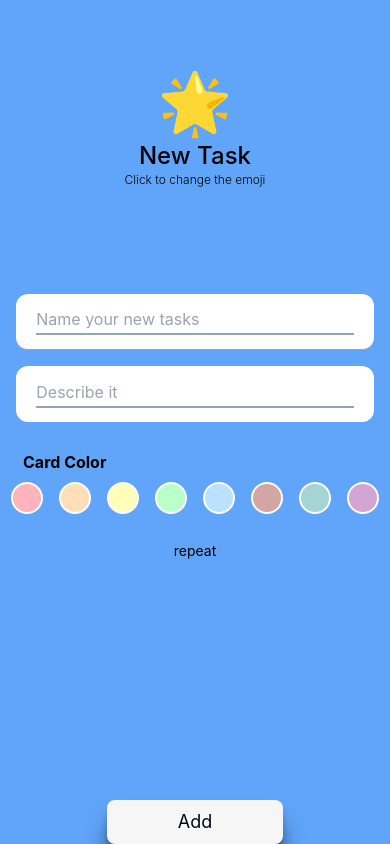
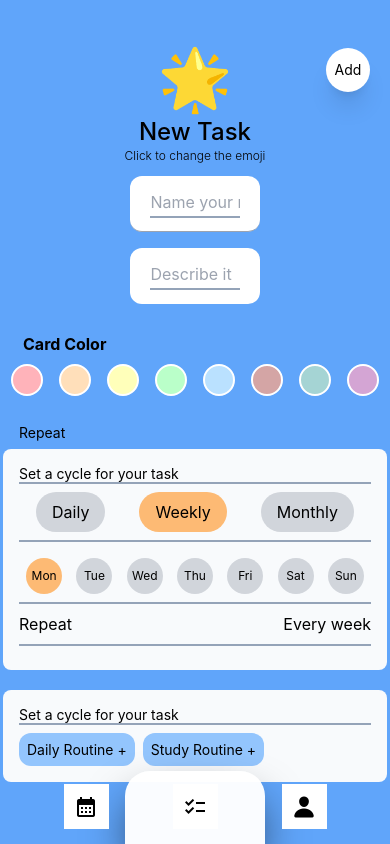
Before and after one commit to Melikedmrc/todo, a React Native app: screen /NewTask in a window 390 px wide. Built offline with nearby package versions, Linux system fonts and the light colour scheme.

Commit message:
NewTask
NewTask Screen repeat added

```diff
--- a/package.json
+++ b/package.json
@@ -26,6 +26,7 @@
     "react": "18.2.0",
     "react-hook-form": "^7.52.1",
     "react-native": "^0.74.3",
+    "react-native-calendars": "^1.1306.0",
     "react-native-emoji-selector": "^0.2.0",
     "react-native-gesture-handler": "~2.16.1",
     "react-native-reanimated": "~3.10.1",
--- a/src/Redux/todosSlice.js
+++ b/src/Redux/todosSlice.js
@@ -22,10 +22,21 @@ const todosSlice = createSlice({
     // Seçilen rengi güncellemek için bir reducer oluşturuyoruz
     setSelectedColor: (state, action) => {
       state.selectedColor = action.payload; // Seçilen rengi güncelliyoruz
-    }
+    },
+    setSelectedCycle: (state, action) => {
+      state.selectedCycle = action.payload;
+    },
+    addSelectedTag: (state, action) => {
+      if (!state.selectedTags.includes(action.payload)) {
+        state.selectedTags.push(action.payload);
+      }
+    },
+    removeSelectedTag: (state, action) => {
+      state.selectedTags = state.selectedTags.filter(tag => tag !== action.payload);
+    },
   },
 });
 
 // Action'ları ve reducer'ı dışa aktarıyoruz
-export const { addTodo, removeTodo, setSelectedColor } = todosSlice.actions;
+export const { addTodo, removeTodo, setSelectedColor,setSelectedCycle, addSelectedTag,removeSelectedTag} = todosSlice.actions;
 export default todosSlice.reducer;
--- a/src/component/ui/shared/button.jsx
+++ b/src/component/ui/shared/button.jsx
@@ -56,3 +56,14 @@ export const RemoveButton = ({ onPress }) => {
     </TouchableOpacity>
   );
 };
+
+export const AddButton = ({ onPress }) => {
+  return (
+    <TouchableOpacity
+      onPress={onPress}
+      className="bg-white w-11 h-11 rounded-full shadow-xl items-center justify-center"
+    >
+      <Text className="text-black text-sm">Add</Text>
+    </TouchableOpacity>
+  );
+};
--- a/src/component/ui/shared/repeat.jsx
+++ b/src/component/ui/shared/repeat.jsx
@@ -1,12 +1,77 @@
-import { View, Text } from 'react-native'
-import React from 'react'
+import React, { useState } from 'react';
+import { View, Text, TouchableOpacity } from 'react-native';
 
-const repeat = () => {
+const Repeat = () => {
+  const [selectedCycle, setSelectedCycle] = useState('Weekly');
+  const [selectedDays, setSelectedDays] = useState(['Mon']);
+  const daysOfWeek = ['Mon', 'Tue', 'Wed', 'Thu', 'Fri', 'Sat', 'Sun'];
+
+  const handleCycleChange = (cycle) => {
+    setSelectedCycle(cycle);
+    if (cycle === 'Weekly') {
+      setSelectedDays(daysOfWeek); // Tüm günleri seç
+    } else {
+      setSelectedDays([]); // Diğer döngüler için günleri sıfırla
+    }
+  };
+
+  const handleDayToggle = (day) => {
+    setSelectedDays((prevDays) =>
+      prevDays.includes(day)
+        ? prevDays.filter((d) => d !== day)
+        : [...prevDays, day]
+    );
+  };
+
   return (
-    <View>
-      <Text>repeat</Text>
+    <View className="flex-1 h-auto">
+      <View className="flex w-96 p-4 bg-slate-50 rounded-lg">
+        <Text className="mb-2 border-b-2 border-slate-400">Set a cycle for your task</Text>
+        <View className="flex-row justify-around mb-4 border-b-2 border-slate-400">
+          {['Daily', 'Weekly', 'Monthly'].map((cycle) => (
+            <TouchableOpacity
+              key={cycle}
+              className={`px-4 py-2 rounded-full mb-2 ${
+                selectedCycle === cycle ? 'bg-orange-300' : 'bg-gray-300'
+              }`}
+              onPress={() => handleCycleChange(cycle)}
+            >
+              <Text className="text-base">{cycle}</Text>
+            </TouchableOpacity>
+          ))}
+        </View>
+        <View className="flex-row justify-around mb-4 border-b-2 border-slate-400">
+          {daysOfWeek.map((day) => (
+            <TouchableOpacity
+              key={day}
+              className={`w-9 h-9 items-center justify-center p-1 rounded-3xl mb-2 ${
+                selectedDays.includes(day) ? 'bg-orange-300' : 'bg-gray-300'
+              }`}
+              onPress={() => handleDayToggle(day)}
+            >
+              <Text className="text-xs">{day}</Text>
+            </TouchableOpacity>
+          ))}
+        </View>
+        <View className="flex-row justify-between border-b-2 mb-2 border-slate-400">
+          <Text className="text-base mb-2 -mt-2">Repeat</Text>
+          <Text className="text-base -mt-2">Every week</Text>
+        </View>
+      </View>
+
+      <View className="flex w-96 p-4 bg-slate-50 mt-5 rounded-lg">
+        <Text className="mb-2 border-b-2 border-slate-400">Set a cycle for your task</Text>
+        <View className="flex-row">
+          <TouchableOpacity className="bg-blue-300 p-2 mr-2 rounded-xl">
+            <Text>Daily Routine +</Text>
+          </TouchableOpacity>
+          <TouchableOpacity className="bg-blue-300 p-2 rounded-xl">
+            <Text>Study Routine +</Text>
+          </TouchableOpacity>
+        </View>
+      </View>
     </View>
-  )
-}
+  );
+};
 
-export default repeat
+export default Repeat;
--- a/src/screen/CalendarScreen.jsx
+++ b/src/screen/CalendarScreen.jsx
@@ -1,17 +1,34 @@
-import { StyleSheet, Text, View } from 'react-native'
-import React from 'react'
-import  BottomTabs   from "../component/ui/shared/bottomTabs";
+import { Text, View } from 'react-native';
+import React, { useState } from 'react';
+import BottomTabs from "../component/ui/shared/bottomTabs";
+import { Calendar } from 'react-native-calendars';
 
 export default function CalendarScreen({ isLogin }) {
+  const [selectedDate, setSelectedDate] = useState('');
+
+  const onDayPress = (day) => {
+    setSelectedDate(day.dateString);
+  };
+
   return (
     <View className="flex-1">
-    <View className="flex-1 items-center justify-center">
-      <Text className="text-lg">Calendar</Text>
-      <View className="absolute bottom-0 w-full" >
+      <View className="items-center justify-start mt-10">
+        <Text className="text-2xl mb-5">Calendar</Text>
+      </View>
+      <View className="flex-1 p-5 -mt-4">
+        <View className="bg-white rounded-lg overflow-hidden shadow-lg">
+          <Calendar
+            onDayPress={onDayPress}
+            markedDates={{
+              [selectedDate]: { selected: true, marked: true, selectedColor: '#00BFFF', selectedTextColor: 'white', }
+            }}
+
+          />
+        </View>
+      </View>
+      <View className="absolute bottom-0 w-full">
         <BottomTabs />
       </View>
-
     </View>
-    </View>
-  )
+  );
 }
--- a/src/screen/NewTaskScreen.jsx
+++ b/src/screen/NewTaskScreen.jsx
@@ -2,7 +2,8 @@ import { View, Text, TextInput, TouchableOpacity } from 'react-native';
 import React, { useState } from 'react';
 import { useDispatch, useSelector } from "react-redux";
 import { addTodo } from "../Redux/todosSlice";
-import { Button, CardColor, Repeat } from "../component/ui/shared/sharedImport";
+import {CardColor, Repeat ,BottomTabs} from "../component/ui/shared/sharedImport";
+import Button,{AddButton} from '../component/ui/shared/button';
 import { useNavigation } from '@react-navigation/native';
 
 const NewTaskScreen = () => {
@@ -11,7 +12,7 @@ const NewTaskScreen = () => {
     const dispatch = useDispatch(); // Redux dispatch fonksiyonunu kullanmak için hook.
     const navigation = useNavigation();
     const selectedColor = useSelector((state) => state.todos.selectedColor);
-// console.log("Selected Color in NewTaskScreen:", selectedColor);
+    // console.log("Selected Color in NewTaskScreen:", selectedColor);
 
     const handleAddTodo = () => {
         if (todo.trim().length > 0) {
@@ -29,21 +30,24 @@ const NewTaskScreen = () => {
 
     return (
         <View className="flex-1 items-center justify-center bg-blue-400">
-            <View className="flex-1 mt-16 items-center">
+            <View className="absolute top-12 right-5  ">
+                    <AddButton title="Add" onPress={handleAddTodo} />
+                </View>
+            <View className="flex-1 mt-10 items-center">
                 <Text className="text-6xl py-2">🌟</Text>
                 <Text className="text-2xl font-medium">New Task</Text>
                 <TouchableOpacity>
                     <Text className="text-xs font-light">Click to change the emoji</Text>
                 </TouchableOpacity>
-            </View>
 
-            <View className="absolute w-full items-center">
+
+            <View className="absolute w-full items-center mt-32">
                 <View className="bg-white my-2 w-11/12 h-14 px-5 rounded-xl items-start justify-center border-b border-gray-400">
                     <TextInput
                         placeholder="Name your new tasks"
                         value={todo}
                         onChangeText={setTodo} // Todo metnini güncellemek için.
-                        className="w-full pb-0.5 text-base border-b-2 border-slate-400 text-gray-700"
+                        className="w-full pb-0.5 text-base border-b-2 border-slate-400 text-gray-70 "
                         placeholderTextColor="#9ca3af" // Placeholder rengi
                     />
                 </View>
@@ -60,11 +64,17 @@ const NewTaskScreen = () => {
                     <CardColor />
                 </View>
                 <View className="flex-1 mt-5">
+                    <Text className="mb-2 ml-4">Repeat</Text>
                     <Repeat />
                 </View>
             </View>
 
-            <Button title="Add" onPress={handleAddTodo} />
+            <View className="absolute bottom-0 w-full">
+                <BottomTabs isLogin={false} />
+            </View>
+
+            </View>
+
         </View>
     )
 }
```
Also changed, not shown: src/screen/TodoScreen.jsx (+23 -13 lines), 1 other file (tests, documents, lock files or other folders).
